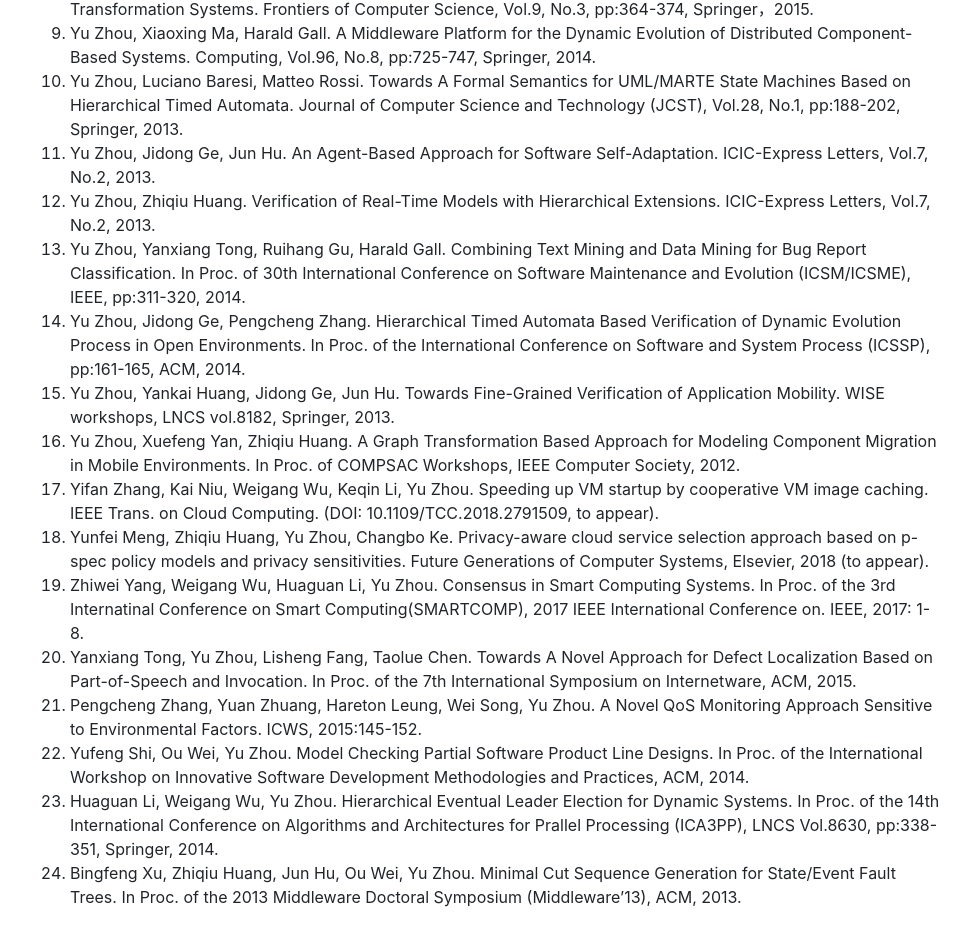
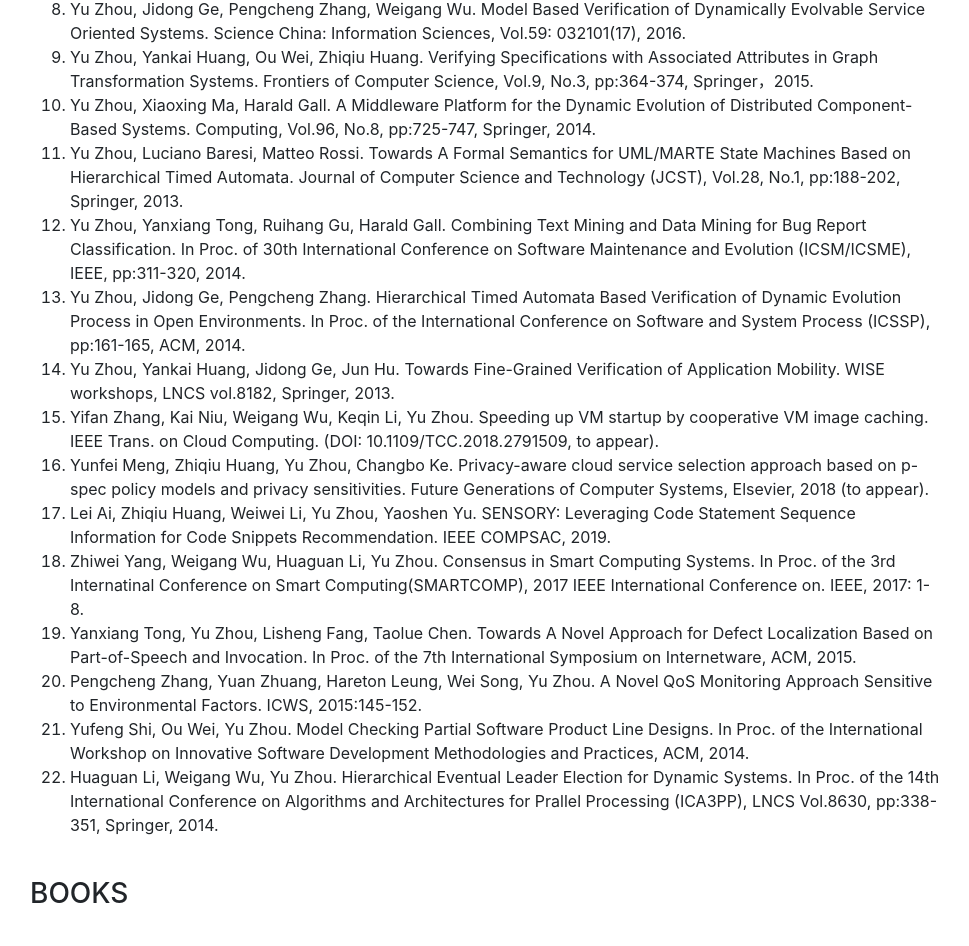
Before and after one commit to csyuzhou/csyuzhou.github.io, a website with bundled scripts: page index.html in a window 1280 px wide. Shown: the part 3078-4024 px from the top of the page, without its empty margins (290-1259 px from the left). Built offline with nearby package versions, Linux system fonts and the light colour scheme; a web font is replaced by a local one.

Commit message:
update pubs

```diff
--- a/index.html
+++ b/index.html
@@ -142,7 +142,7 @@
       <section class="resume-section p-3 p-lg-5 d-flex flex-column" id="research">
         <div class="my-auto">
           <h2 class="mb-5">Research Interests</h2>
-          <p>The general road map of my research interests falls within the broad domain of software engineering. My recent research interests mainly include:
+          <p>The general road map of my research interests spans the broad domain of software engineering. My recent research interests mainly include:
 		  artificial intelligence for software engineering, big data analysis, cloud computing, data mining, software evolution, and software reliability related analysis.</p>
         </div>
       </section>
@@ -160,6 +160,9 @@
             <li>
              Yu Zhou, Changzhi Wang, Xin Yan, Taolue Chen, Sebastiano Panichella, Harald Gall. Automatic Detection and Repair Recommendation of Directive
 			  Defects in Java APIs Documentation. IEEE Trans. on Software Engineering, 2018. (DOI: 10.1109/TSE.2018.287971, to appear) </li>
+			<li>
+			 Yu Zhou, Xin Yan, Wenhua Yang, Taolue Chen, Zhiqiu Huang. Augmenting Java Method Comments Generation with Context Information Based on Neural Networks.
+			   Journal of Systems and Software, Vol.156, pp:328-340, Elsevier, 2019.</li>
 			<li>
              Yu Zhou, Ruihang Gu, Taolue Chen, Zhiqiu Huang, Sebastiano Panichella, Harald Gall. Analyzing APIs Documentation and Code to Detect Directive Defects.
 			  39th International Conference on Software Engineering (ICSE), Buenos Aires, IEEE/ACM, pp:27-37, 2017.</li>
@@ -185,10 +188,6 @@
 			 Yu Zhou, Luciano Baresi, Matteo Rossi. Towards A Formal Semantics for UML/MARTE State Machines Based on Hierarchical Timed Automata.
 			 Journal of Computer Science and Technology (JCST), Vol.28, No.1, pp:188-202, Springer, 2013.</li>
 			<li>
-			 Yu Zhou, Jidong Ge, Jun Hu. An Agent-Based Approach for Software Self-Adaptation. ICIC-Express Letters, Vol.7, No.2, 2013. </li>
-			<li>
-			 Yu Zhou, Zhiqiu Huang. Verification of Real-Time Models with Hierarchical Extensions. ICIC-Express Letters, Vol.7, No.2, 2013. </li>
-			<li>
 			 Yu Zhou, Yanxiang Tong, Ruihang Gu, Harald Gall. Combining Text Mining and Data Mining for Bug Report Classification. In Proc. of
 			 30th International Conference on Software Maintenance and Evolution (ICSM/ICSME), IEEE, pp:311-320, 2014. </li>
 			<li>
@@ -197,14 +196,13 @@
 			<li>
 			 Yu Zhou, Yankai Huang, Jidong Ge, Jun Hu. Towards Fine-Grained Verification of Application Mobility. WISE workshops, LNCS vol.8182, Springer, 2013. </li>
 			<li>
-			 Yu Zhou, Xuefeng Yan, Zhiqiu Huang. A Graph Transformation Based Approach for Modeling Component Migration in Mobile Environments.
-			 In Proc. of COMPSAC Workshops, IEEE Computer Society, 2012. </li>
-			<li>
 			 Yifan Zhang, Kai Niu, Weigang Wu, Keqin Li, Yu Zhou. Speeding up VM startup by cooperative VM image caching. IEEE Trans. on Cloud Computing.
 			(DOI: 10.1109/TCC.2018.2791509, to appear). </li>
 			<li>
 			 Yunfei Meng, Zhiqiu Huang, Yu Zhou, Changbo Ke. Privacy-aware cloud service selection approach based on p-spec policy models and privacy sensitivities.
 			Future Generations of Computer Systems, Elsevier, 2018 (to appear).
+			<li>
+			Lei Ai, Zhiqiu Huang, Weiwei Li, Yu Zhou, Yaoshen Yu. SENSORY: Leveraging Code Statement Sequence Information for Code Snippets Recommendation. IEEE COMPSAC, 2019. </li>
 			<li>
 			 Zhiwei Yang, Weigang Wu, Huaguan Li, Yu Zhou. Consensus in Smart Computing Systems. In Proc. of the 3rd Internatinal Conference on Smart
 			Computing(SMARTCOMP), 2017 IEEE International Conference on. IEEE, 2017: 1-8.</li>
@@ -218,9 +216,7 @@
 			<li>
 			 Huaguan Li, Weigang Wu, Yu Zhou. Hierarchical Eventual Leader Election for Dynamic Systems. In Proc. of the 14th International Conference on Algorithms and Architectures
 			 for Prallel Processing (ICA3PP), LNCS Vol.8630, pp:338-351, Springer, 2014. </li>
-			<li>
-			 Bingfeng Xu, Zhiqiu Huang, Jun Hu, Ou Wei, Yu Zhou. Minimal Cut Sequence Generation for State/Event Fault Trees. In Proc. of the 2013 Middleware
-			 Doctoral Symposium (Middleware’13), ACM, 2013. </li>
+
 		  </ol>
 		  <br>
 		  <h3 class="mb-5">Books</h3>
```
